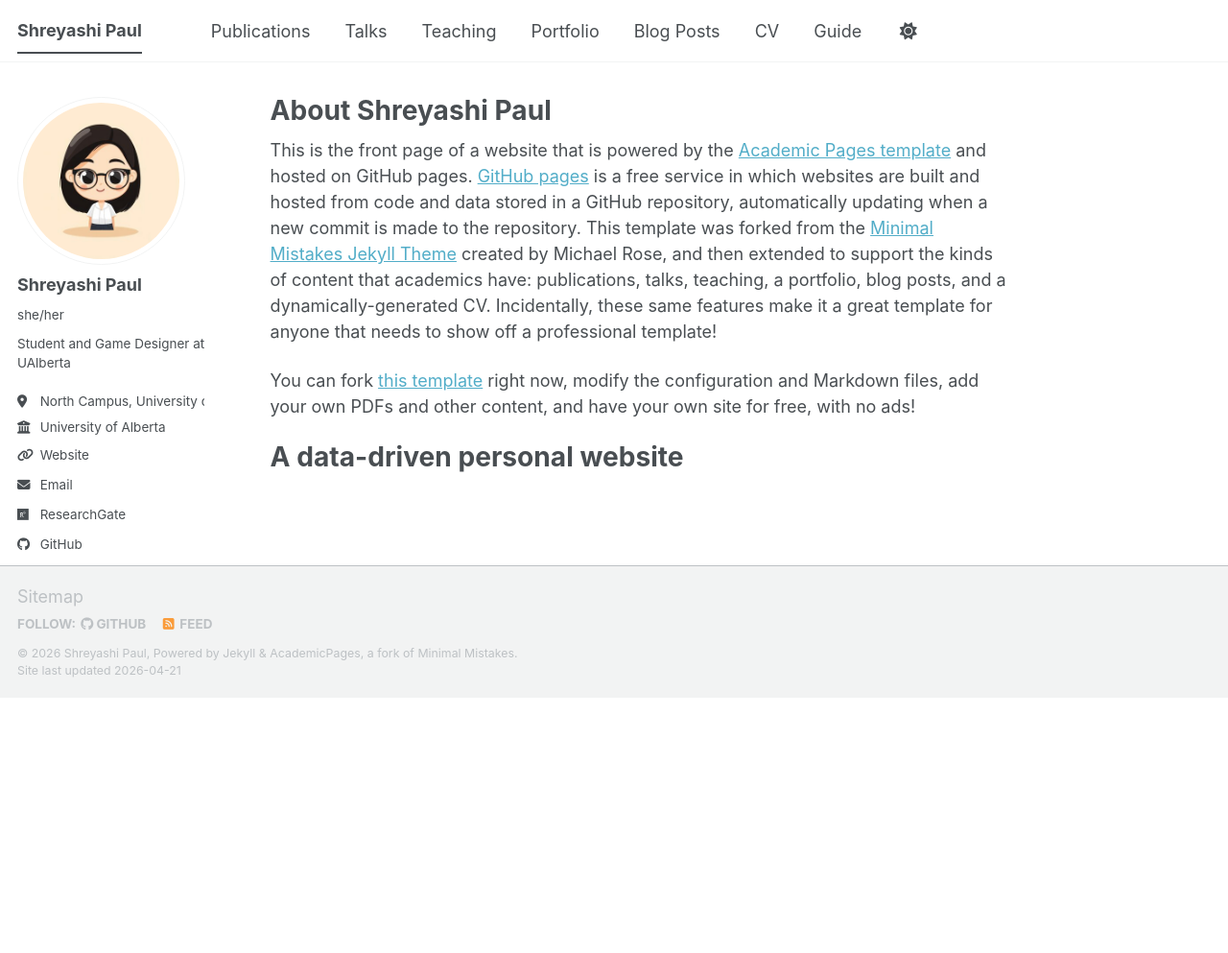
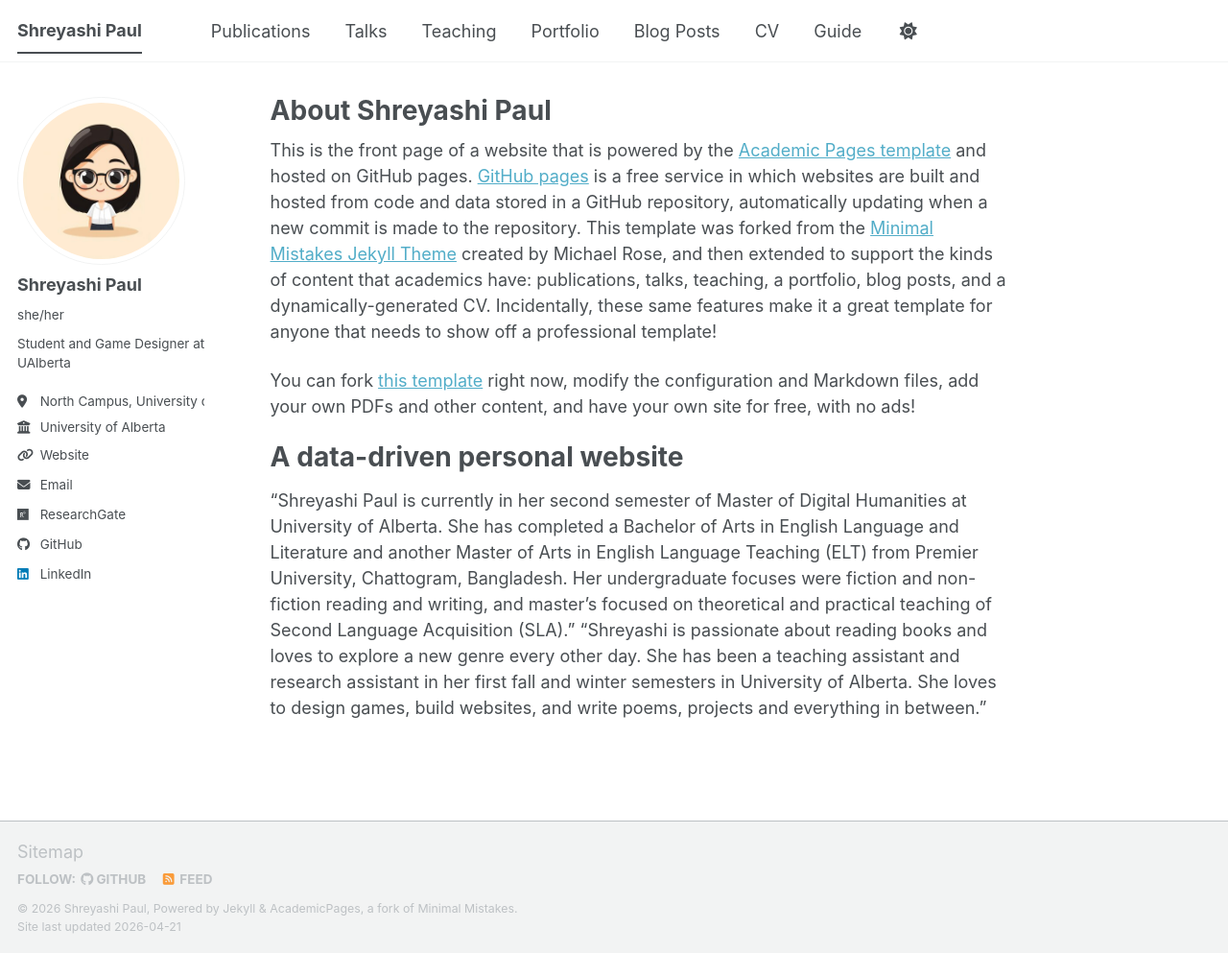
Before and after one commit to s-pl70/me, a Jekyll site: the page built from _pages/about.md, in a window 1280 px wide and 993 px high. Shown: the whole window at 96% size. Built offline with Jekyll 4.4.1, drawn with Linux system fonts in a browser that asks for light colours; a script bundle is joined from its source files by our own code; library files that are not in the unit come from our copies.

Commit message:
Update about.md

```diff
--- a/_pages/about.md
+++ b/_pages/about.md
@@ -13,3 +13,6 @@
 
 A data-driven personal website
 ======
+
+"Shreyashi Paul is currently in her second semester of Master of Digital Humanities at University of Alberta. She has completed a Bachelor of Arts in English Language and Literature and another Master of Arts in English Language Teaching (ELT) from Premier University, Chattogram, Bangladesh. Her undergraduate focuses were fiction and non-fiction reading and writing, and master’s focused on theoretical and practical teaching of Second Language Acquisition (SLA)."
+"Shreyashi is passionate about reading books and loves to explore a new genre every other day. She has been a teaching assistant and research assistant in her first fall and winter semesters in University of Alberta. She loves to design games, build websites, and write poems, projects and everything in between."
```
